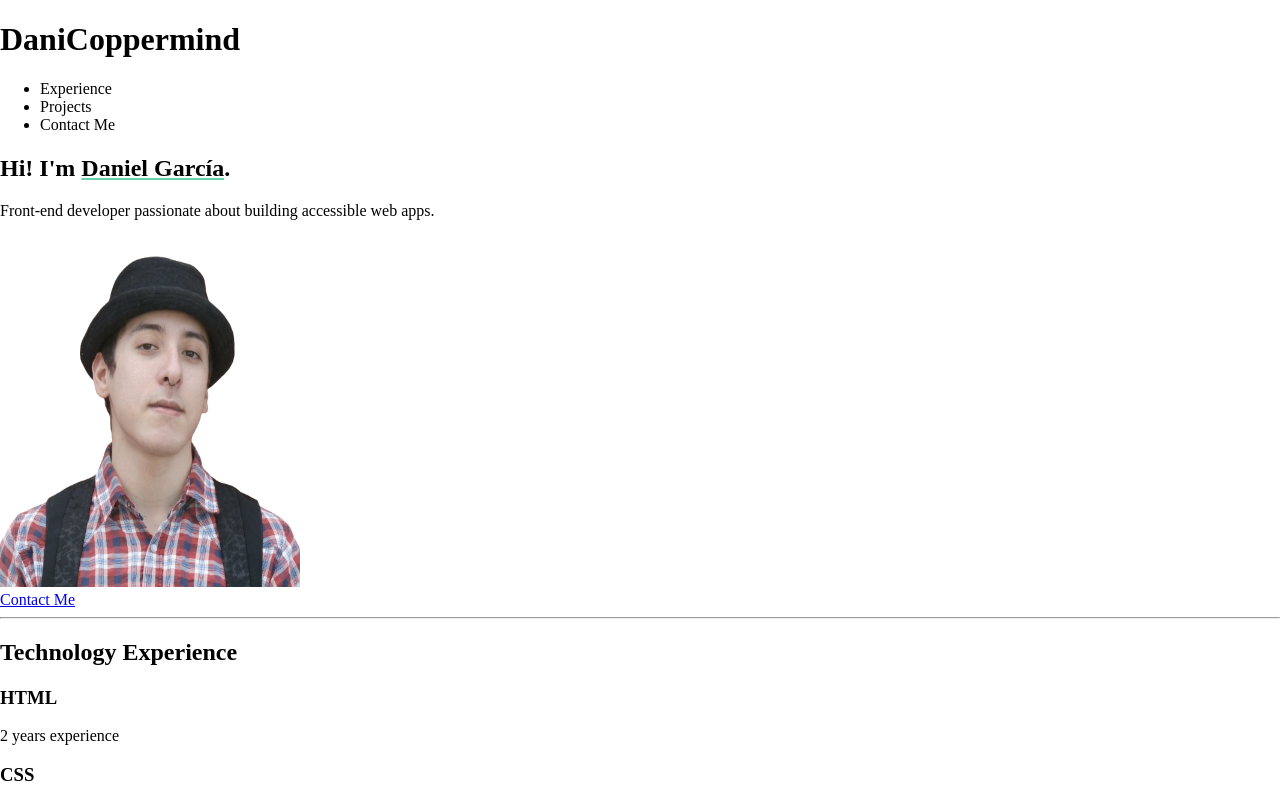
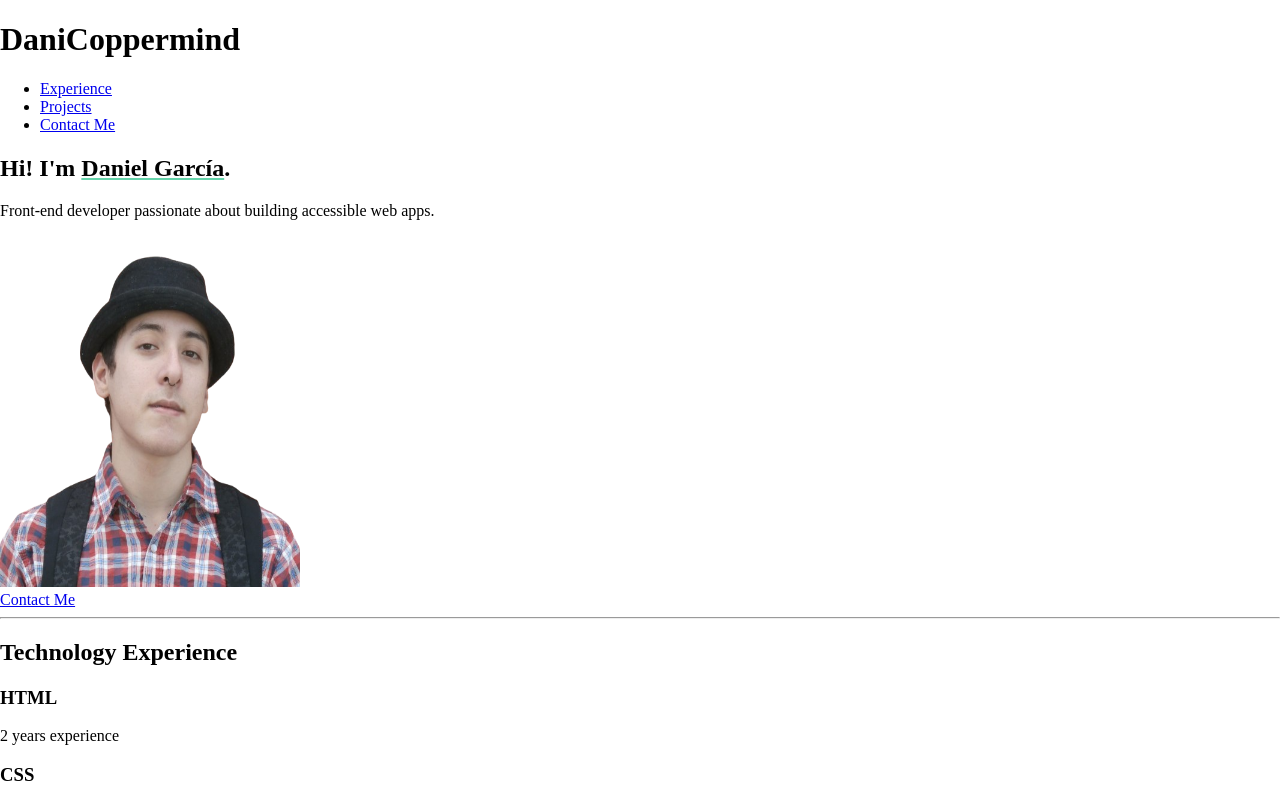
Before and after one commit to DaniCoppermind/Portfolio, a plain HTML site: page index.html in a window 1280 px wide. Shown: the top 800 px of the page. Drawn offline with Linux system fonts and the light colour scheme.

Commit message:
[fix] Navlinks

```diff
--- a/index.html
+++ b/index.html
@@ -11,11 +11,10 @@
     <header id="">
       <h1>DaniCoppermind</h1>
       <nav id="navbar">
-        <!-- TODO: la barra de navegación debe tener enlaces para navegar en las secciones de la pagina -->
         <ul>
-          <li><a class="nav-link" href="#experience"></a>Experience</li>
-          <li><a class="nav-link" href="#projects"></a>Projects</li>
-          <li><a class="nav-link" href="#contact"></a>Contact Me</li>
+          <li><a class="nav-link" href="#experience">Experience</a></li>
+          <li><a class="nav-link" href="#projects">Projects</a></li>
+          <li><a class="nav-link" href="#contact">Contact Me</a></li>
         </ul>
       </nav>
     </header>
```
